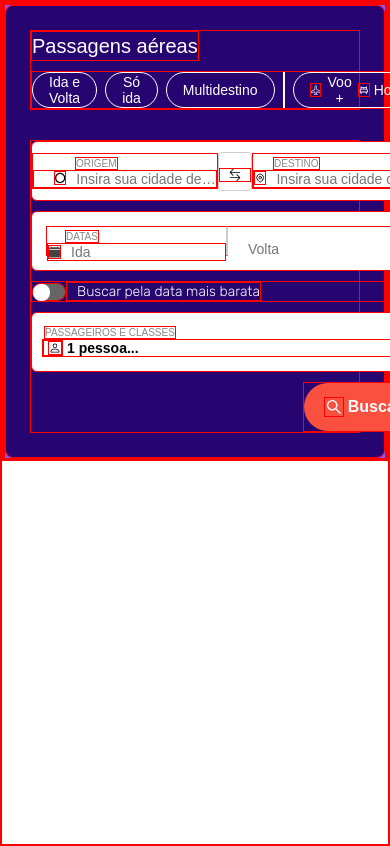
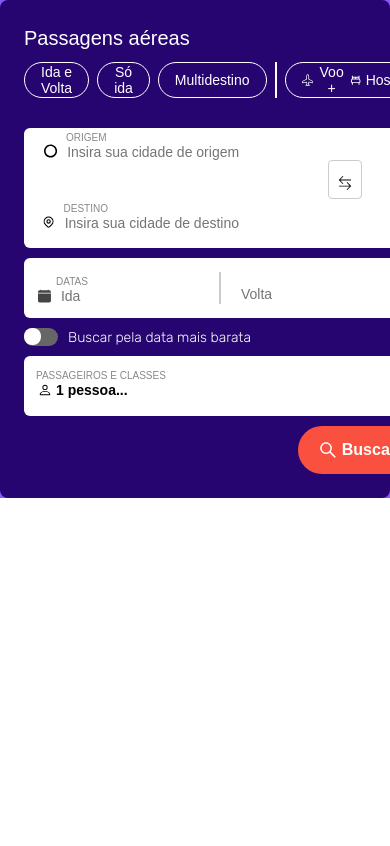
Before and after one commit to eiericksilva/ticket-form, a React (Vite) app: page / in a window 390 px wide. Shown: the top 846 px of the page. Built offline with nearby package versions, Linux system fonts and the light colour scheme.

Commit message:
finalizando responsividade

```diff
--- a/src/components/Inputs/OriginDestiny/OriginDestiny.js
+++ b/src/components/Inputs/OriginDestiny/OriginDestiny.js
@@ -4,16 +4,26 @@ export const Container = styled.div`
   grid-area: a11;
   display: flex;
   min-width: 392px;
+  width: 100%;
   height: 60px;
   border-radius: 6px;
   color: #000;
   background-color: #fff;
-
   align-items: center;
 
   @media (max-width: 1024px) {
     grid-area: a11;
     grid-column: 1 / -1;
+  }
+
+  @media (max-width: 768px) {
+    flex-direction: column;
+    height: 120px;
+
+    .BsArrowLeftRight {
+      align-items: end;
+      margin-left: 250px;
+    }
   }
 
   .BsArrowLeftRight {
@@ -43,7 +53,11 @@ export const Container = styled.div`
 `;
 
 export const Origin = styled.div`
-  max-width: 50%;
+  width: 50%;
+
+  @media (max-width: 768px) {
+    width: 100%;
+  }
 `;
 
 export const BottomOfOrigin = styled.div`
@@ -53,6 +67,20 @@ export const BottomOfOrigin = styled.div`
 `;
 
 export const Destiny = styled.div`
+  flex: 1;
+
+  @media (max-width: 768px) {
+    width: 100%;
+    margin-left: 35px;
+
+    .HiOutlineLocationMarker {
+      padding-left: 20px;
+    }
+
+    label {
+      padding-left: 2px;
+    }
+  }
   label {
     margin: 12px 0 4px 20px;
   }
@@ -61,4 +89,11 @@ export const Destiny = styled.div`
 export const BottomOfDestiny = styled.div`
   display: flex;
   gap: 10px;
+  width: 100%;
+
+  @media (max-width: 768px) {
+    input {
+      max-width: 500px;
+    }
+  }
 `;
--- a/src/styles/global.js
+++ b/src/styles/global.js
@@ -7,7 +7,6 @@ export const GlobalStyle = createGlobalStyle`
         padding: 0;
         font-family: 'Arial', sans-serif;
         font-size: 14px;
-        border: 1px solid red;
     }
 
     body {
```
